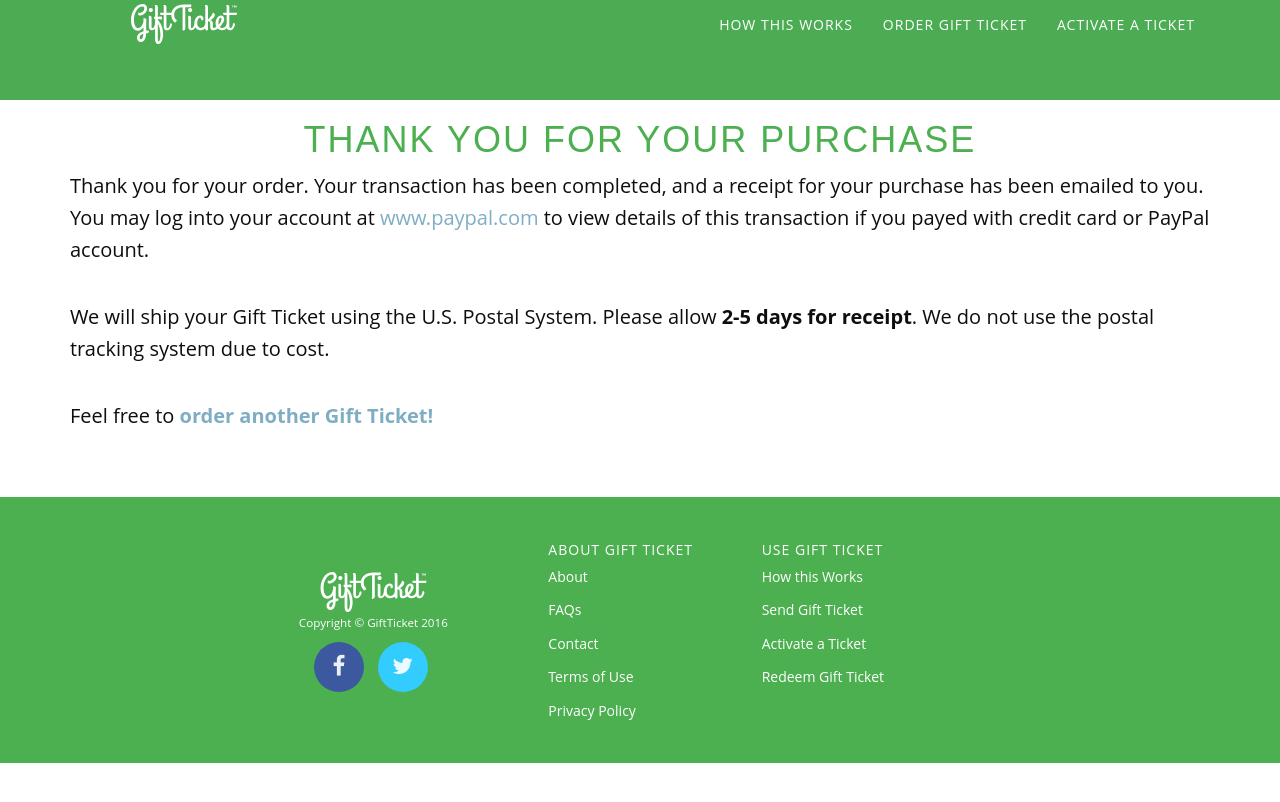
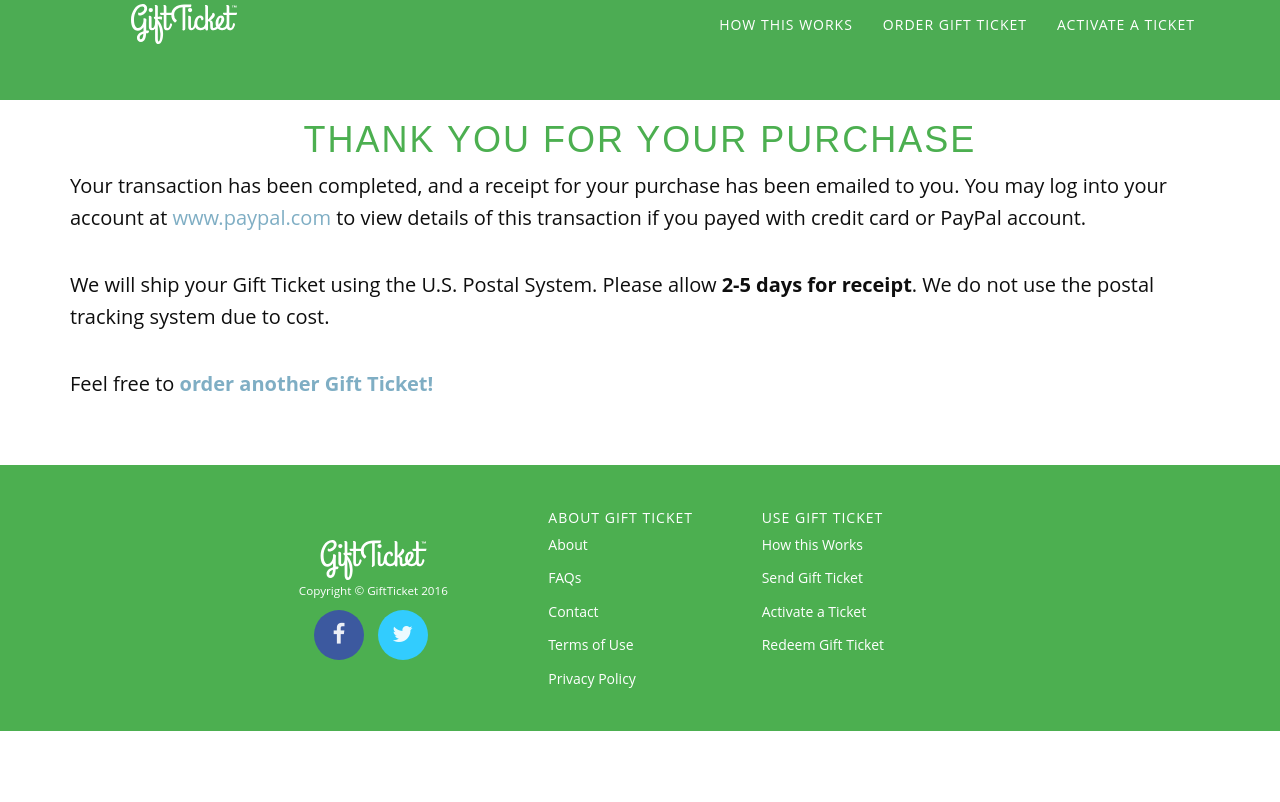
Before and after one commit to alleyway/gift-ticket-web, a Jekyll site: the page built from success.html, in a window 1280 px wide. Shown: the top 802 px of the page. Built offline with Jekyll 4.4.1, drawn with Linux system fonts in a browser that asks for light colours; some web fonts are replaced; comment, search, counter and statistics services are not loaded.

Commit message:
Updating thank you page

```diff
--- a/success.html
+++ b/success.html
@@ -17,11 +17,10 @@ title: Success!
 <div class=" container thanks-container">
     <h1 class="text-center">Thank you for your purchase</h1>
     <p>
-        Thank you for your order. Your transaction has been completed, and a receipt for your purchase has been emailed to you. You may log into your account at <a rel="nofollow" href="https://www.paypal.com">www.paypal.com</a> to view details of this transaction if you payed with credit card or PayPal account.
+        Your transaction has been completed, and a receipt for your purchase has been emailed to you. You may log into your account at <a rel="nofollow" href="https://www.paypal.com">www.paypal.com</a> to view details of this transaction if you payed with credit card or PayPal account.
     </p>
 
     <p>We will ship your Gift Ticket using the U.S. Postal System. Please allow <strong>2-5 days for receipt</strong>. We do not use the postal tracking system due to cost.</p>
-
 
 
     <p>
```
